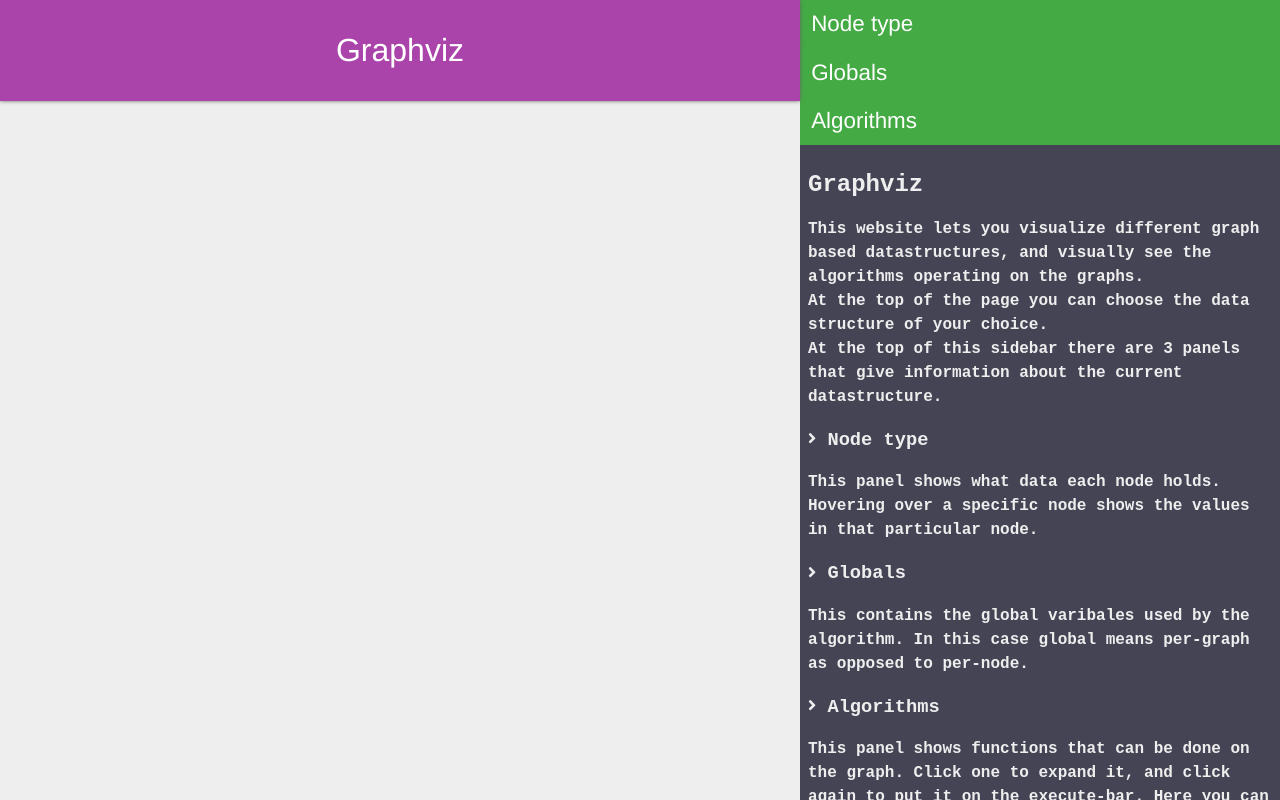
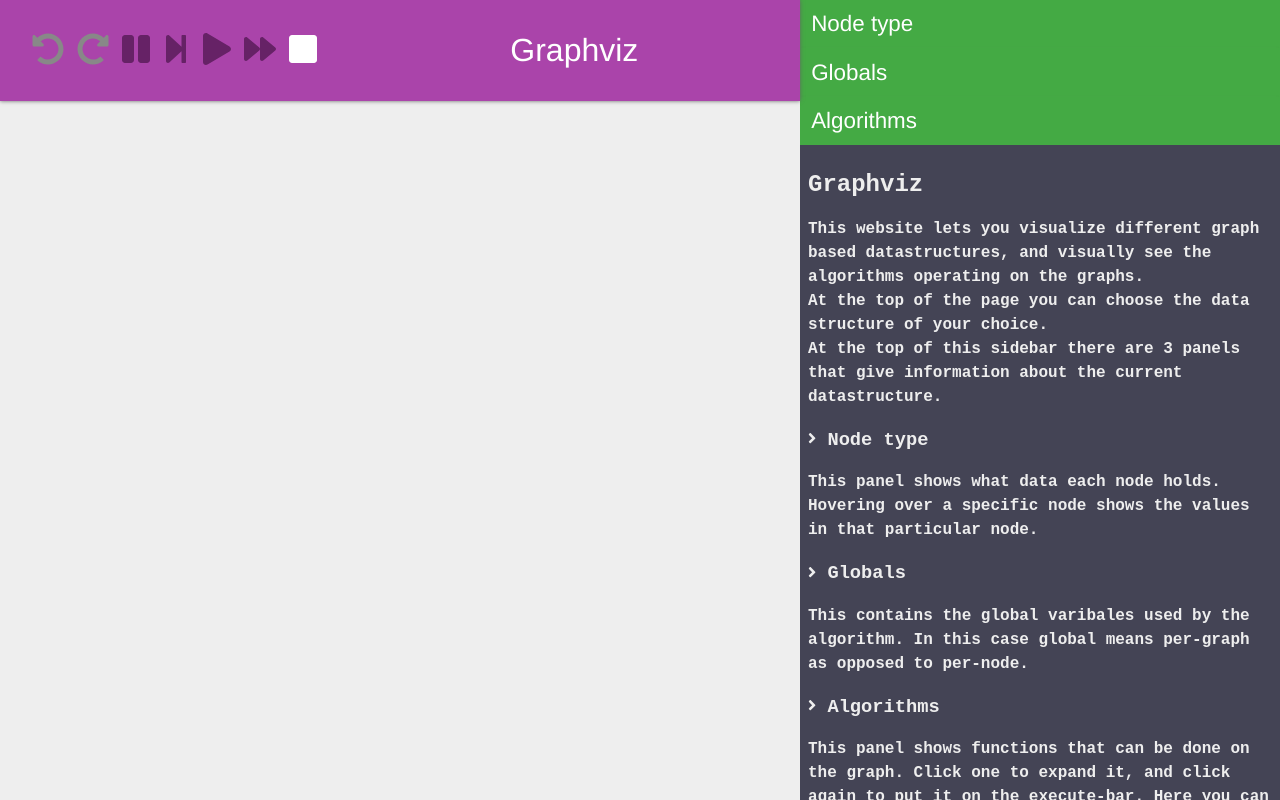
Before and after one commit to haved/grafviz, a Vue app: page / in a window 1280 px wide. Built offline with nearby package versions, Linux system fonts and the light colour scheme.

Commit message:
Turns out vue doesn't do what I thought

```diff
--- a/src/components/Menubar.vue
+++ b/src/components/Menubar.vue
@@ -1,8 +1,17 @@
 <template>
   <div class="menubar">
+    <div class="buttons">
+      <menubar-button
+      v-for="button in buttons_list"
+      v-bind:key="button.id"
+      v-bind="button"
+      class="button"></menubar-button>
+    </div>
+    <div class="flexer"></div>
     <div class="structure_dropdown">
       {{current_structure_name}}
     </div>
+    <div class="flexer"></div>
   </div>
 </template>
 
@@ -16,6 +25,7 @@
 })
 export default class Menubar extends Vue {
   @Prop() private current_structure_name!: string;
+  @Prop() private buttons_list!: object[];
 }
 </script>
 
@@ -23,6 +33,7 @@
 .menubar {
   display: flex;
   justify-content: center;
+  align-items: baseline;
 
   background-color: #a4a;
   color: white;
@@ -30,8 +41,22 @@
   z-index: 10;
 }
 
+.buttons {
+  margin: 0rem 1.6rem;
+  display: flex;
+  font-size: 2rem;
+}
+
+.button {
+  margin: 0.4rem;
+}
+
+.flexer {
+  flex-grow: 1;
+}
+
 .structure_dropdown {
-	margin: 2rem auto;
+	margin: 2rem 2rem;
 	font-size: 2rem;
 	font-weight: 500;
 }
--- a/src/components/MenubarButton.vue
+++ b/src/components/MenubarButton.vue
@@ -1,6 +1,9 @@
 <template>
-    <div class="button">
-
+    <div class="button"
+    :hidden="hidden"
+    v-bind:class="{toggled_off: toggled_off, toggled_on: !toggled_off, enabled:enabled, disabled:!enabled}"
+    v-on:click="on_click">
+        <font-awesome-icon :icon="icon_name"></font-awesome-icon>
     </div>
 </template>
 
@@ -9,12 +12,38 @@
 
 @Component
 export default class MenubarButton extends Vue {
-    @Prop() private icon!:string;
+    @Prop() private icon_name!:string;
+    @Prop() private callback!:()=>any;
     @Prop() private enabled!:boolean;
     @Prop() private toggled_off!:boolean;
+    @Prop() private hidden!:boolean;
+
+    on_click() {
+        if(this.enabled && !this.hidden)
+            this.callback();
+    }
 }
 </script>
 
 <style scoped lang="scss">
+.button {
+  color: white;
+  margin: 0.4rem;
+}
 
+.button.toggled_off {
+  color: #626;
+}
+
+.button.disabled {
+  color: #888888;
+}
+
+.button.enabled.toggled_off:hover {
+    color: #bbb;
+}
+
+.button.enabled.toggled_on:hover {
+    color: #bbb;
+}
 </style>
--- a/src/main.ts
+++ b/src/main.ts
@@ -10,6 +10,7 @@
   const instance = new Vue({
     render: h => h(App, {props: ui_model}),
   }).$mount('#app');
+  ui_model.menubar.current_structure_name = "Halla";
 }
 
 main();
--- a/src/model.ts
+++ b/src/model.ts
@@ -1,8 +1,66 @@
+enum MenubarButton {
+    Undo = 0,
+    Redo,
+    Pause,
+    StepForward,
+    Play,
+    Faster,
+    Stop
+}
+const menubar_icons = ["undo-alt", "redo-alt", "pause", "step-forward", "play", "forward", "stop"];
+
+export class MenubarButtonUI {
+    id: MenubarButton;
+    icon_name: string;
+    callback: ()=>any;
+    enabled: boolean;
+    toggled_off: boolean;
+    hidden: boolean;
+    constructor(id: MenubarButton, icon_name: string, callback:(id:MenubarButton)=>any) {
+        this.id = id;
+        this.icon_name = icon_name;
+        this.callback = ()=>callback(id);
+        this.enabled = true;
+        this.toggled_off = false;
+        this.hidden = false;
+    }
+}
 
 export class MenubarUI {
     current_structure_name: string;
+    buttons_list: MenubarButtonUI[];
+
     constructor(structure_name: string) {
         this.current_structure_name = structure_name;
+        this.buttons_list = [];
+        for (let id = 0; id <= MenubarButton.Stop; id++)
+            this.buttons_list[id] = new MenubarButtonUI(id, menubar_icons[id], this.on_click.bind(this));
+        this.on_running();
+    }
+
+    on_click(id: MenubarButton) {
+        if(id == MenubarButton.Undo)
+            this.on_running();
+        if(id == MenubarButton.Stop)
+            this.on_stopped();
+    }
+
+    on_stopped() {
+        //TODO: Only enable if there is an undo or redo stack
+
+        this.buttons_list[MenubarButton.Undo].enabled = true;
+        this.buttons_list[MenubarButton.Redo].enabled = true;
+        for(let id = MenubarButton.Pause; id <= MenubarButton.Stop; id++)
+            this.buttons_list[id].hidden = true;
+    }
+
+    on_running() {
+        this.buttons_list[MenubarButton.Undo].enabled = false;
+        this.buttons_list[MenubarButton.Redo].enabled = false;
+        for(let id = MenubarButton.Pause; id <= MenubarButton.Stop; id++)
+            this.buttons_list[id].hidden = false;
+        for(let id = MenubarButton.Pause; id <= MenubarButton.Faster; id++)
+            this.buttons_list[id].toggled_off = true;
     }
 }
 
```
